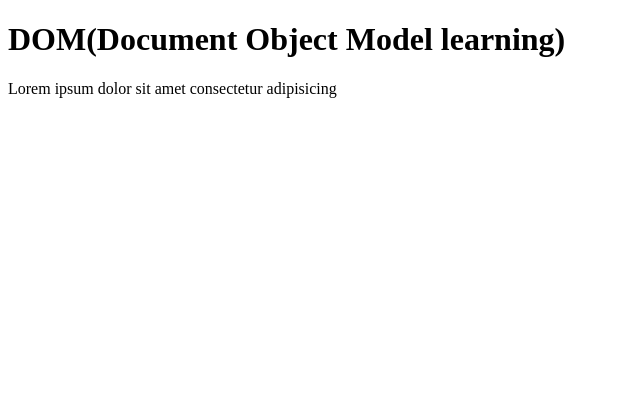
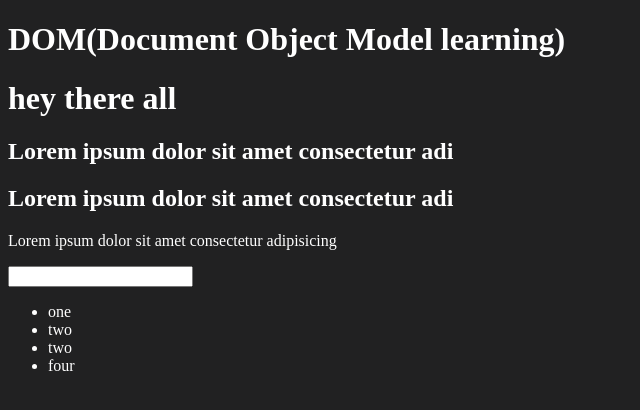
Before and after one commit to Anish005/JSpractice, a plain HTML site: page 06_dom/1.html in a window 1280 px wide. Shown: the whole page, without its empty margins (0-640 px from the left). Drawn offline with Linux system fonts and the light colour scheme.

Commit message:
DOM Manipulations

```diff
--- a/03_js_basics/03_arrowfunc.js
+++ b/03_js_basics/03_arrowfunc.js
@@ -15,13 +15,13 @@ const user = {
 //console.log(this);//since u are under node env it will give you {} i.e empty  but
 //the result will be different from browser---i.e Window object
 function chai() {
-    //console.log(this);//gives a lot of meta functions
+    console.log(this);//gives a lot of meta functions
     let username = "anish"
     //console.log(this);//same result as the line 18
     console.log(this.username);//the result would be undefined which is why this is used for objects and not for the functions
 
 }
-//chai()
+chai()
 
 const coffee = () =>{
     let username = "anish"
--- a/06_dom/1.html
+++ b/06_dom/1.html
@@ -4,11 +4,28 @@
     <meta charset="UTF-8">
 
     <title>DOM learning</title>
+    <style>
+        .bg-black{
+            background-color: #212122;
+            color: #fff;
+        }
+    </style>
 </head>
-<body>
-    <div class="bg-black">
-        <h1 class="heading">DOM(Document Object Model learning)</h1>
+<body class="bg-black">
+    <div >
+        <h1 id="title" class="heading">DOM(Document Object Model learning)<span style="display: none;">test text</span></h1>
+        <h1>hey there all</h1>
+        <h2>Lorem ipsum dolor sit amet consectetur adi</h2>
+        <h2>Lorem ipsum dolor sit amet consectetur adi</h2>
         <p>Lorem ipsum dolor sit amet consectetur adipisicing </p>
+        <input type="password" name="id">
+        <Ul>
+            <li class="listitem">one</li>
+            <li class="listitem">two</li>
+            <li class="listitem">two</li>
+            <li class="listitem">four</li>
+        </Ul>
+
     </div>
     <!-- Window =>Documnet=>HTML where HTML has two childs i.e Head and Body
     Head=>
@@ -18,6 +35,14 @@
             two childs => h1 and p
                     h1 =>attribute and textnode
                     p  =>textnode
-                  -->
+                 note the difference between Arrays,HTMLCollections,nodeCollections
+                difference between innerHTML, innerText and textContent
+                use of querySelector(gives one value) and querySelectorAll note the difference
+            Nodelist is returned in the case of the querySelectorAll remember the fact that
+        NodeList and HTML Collections are not pure arrays and to use the methods of the arrays like map
+        on the NodeList then we have to first convert the NodelIst into the arrays then apply all the methods
+        Similarly in case of the HTML Collections
+        document.getElementByClassName() gives HTML Collections note the difference b/w the NodeList
+         -->
 </body>
 </html>
```
